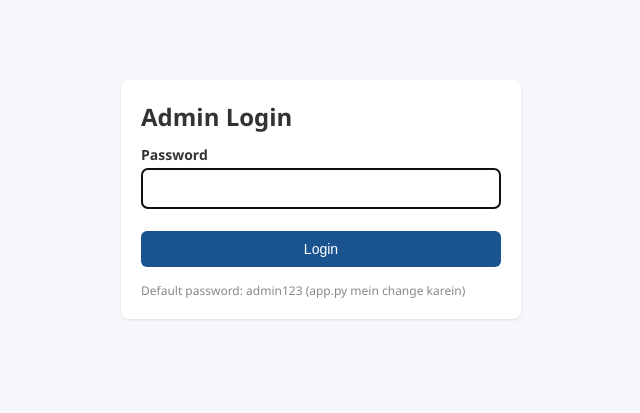
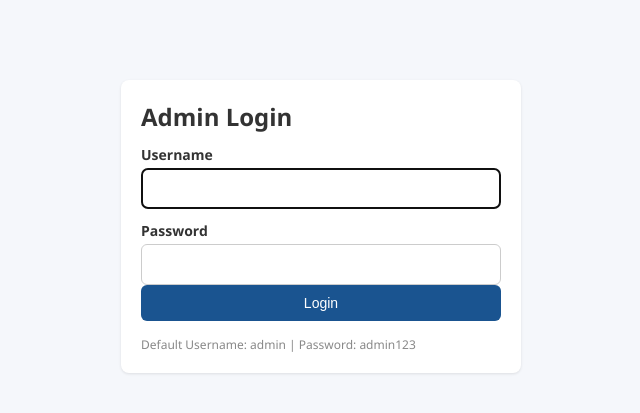
Before and after one commit to RASHIDBAIG/committee-manager, a Flask app: page /login in a window 1280 px wide. Shown: the part 57-470 px from the top of the page, without its empty margins (319-959 px from the left). Run offline with Flask 3, Linux system fonts and the light colour scheme.

Commit message:
Added admin username authentication

```diff
--- a/app.py
+++ b/app.py
@@ -9,7 +9,10 @@ app.secret_key = 'committee-secret-2026-change-me'
 DB_PATH = os.path.join(os.path.dirname(__file__), 'committee.db')
 SECURE_UPLOAD_FOLDER = os.path.join(os.path.dirname(__file__), 'secure_uploads')
 if not os.path.exists(SECURE_UPLOAD_FOLDER): os.makedirs(SECURE_UPLOAD_FOLDER)
-ADMIN_PASSWORD = "admin123"
+
+# --- ADMIN CREDENTIALS ---
+ADMIN_USERNAME = "admin"     # <-- Apna username yahan change karein
+ADMIN_PASSWORD = "admin123"  # <-- Apna password yahan change karein
 
 def get_db():
     conn = sqlite3.connect(DB_PATH)
@@ -40,10 +43,12 @@ def login_required(f):
 @app.route('/login', methods=['GET', 'POST'])
 def login():
     if request.method == 'POST':
-        if request.form['password'] == ADMIN_PASSWORD:
+        username = request.form['username']
+        password = request.form['password']
+        if username == ADMIN_USERNAME and password == ADMIN_PASSWORD:
             session['admin'] = True
             return redirect(url_for('index'))
-        flash('Ghalat password!', 'error')
+        flash('Ghalat Username ya Password!', 'error')
     return render_template('login.html')
 
 @app.route('/logout')
--- a/templates/login.html
+++ b/templates/login.html
@@ -2,12 +2,14 @@
 {% block content %}
 <div class="card" style="max-width:400px;margin:80px auto;">
 <h2>Admin Login</h2>
-<form method="POST">
+<form method="POST" autocomplete="off">
+<label>Username</label>
+<input type="text" name="username" required autofocus>
 <label>Password</label>
-<input type="password" name="password" required autofocus>
-<br><br>
+<input type="password" name="password" required>
+<br>
 <button type="submit" class="btn btn-primary" style="width:100%">Login</button>
 </form>
-<p style="margin-top:15px;font-size:12px;color:#888;">Default password: admin123 (app.py mein change karein)</p>
+<p style="margin-top:15px;font-size:12px;color:#888;">Default Username: admin | Password: admin123</p>
 </div>
 {% endblock %}
```
